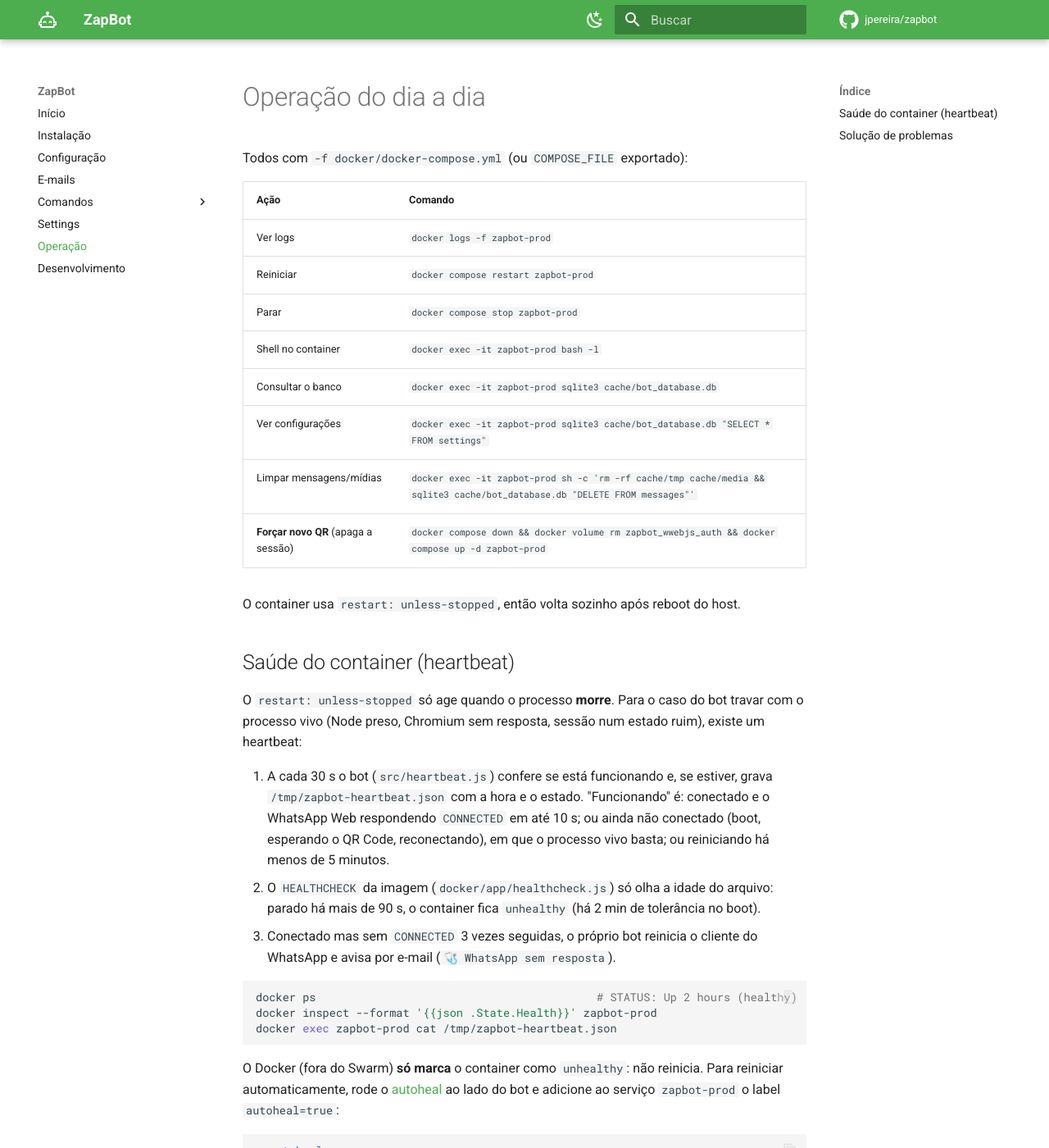
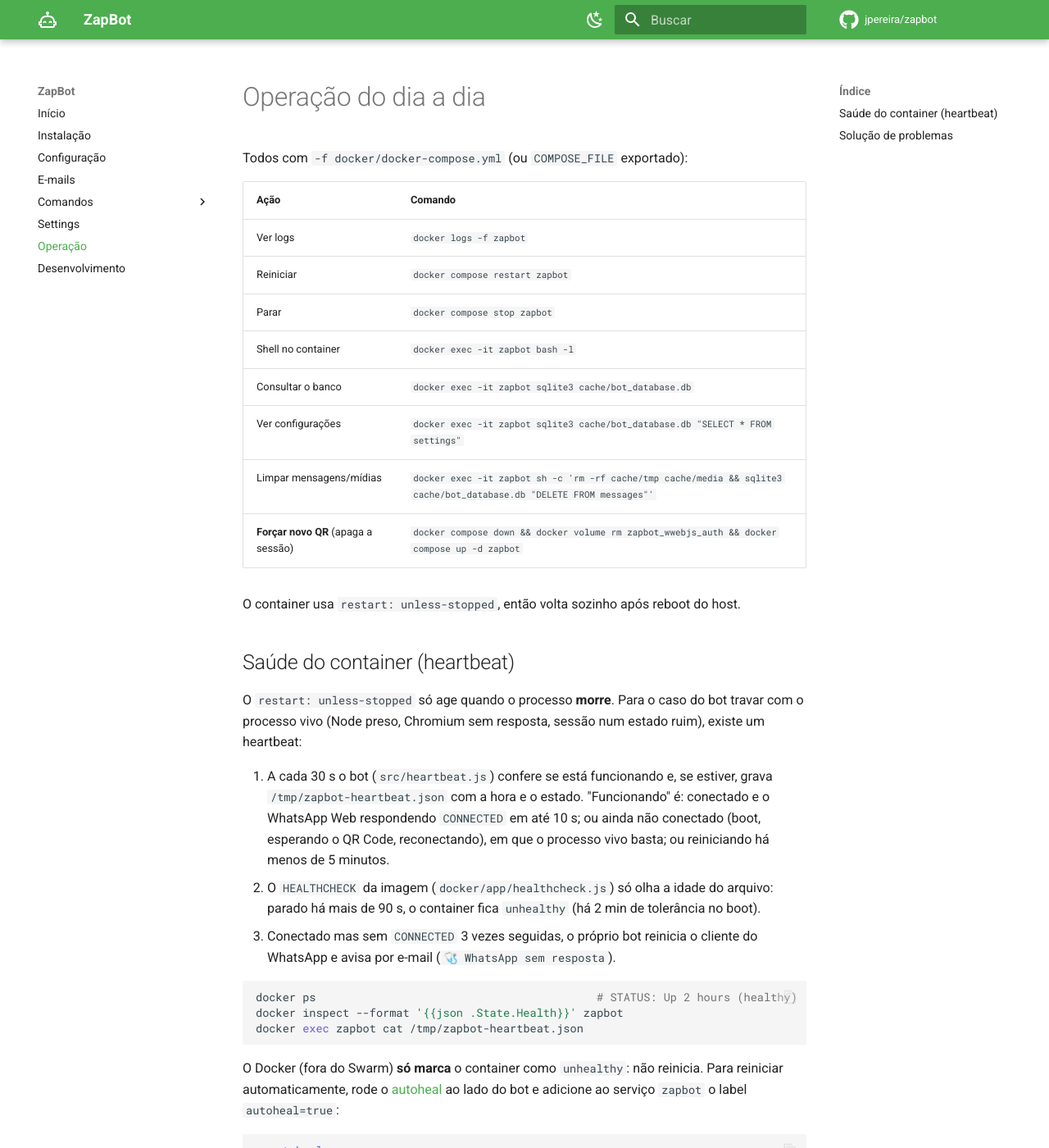
Before and after one commit to jpereira/zapbot, an MkDocs documentation site: the page built from docs/operation.md, in a window 1280 px wide and 1400 px high. Shown: the whole window at 82% size. Built offline with MkDocs 1.6.1 and Material for MkDocs 9.7.7, drawn with Linux system fonts in a browser that asks for light colours; comment, search, counter and statistics services are not loaded; some of the changed text lies outside the part shown.

Commit message:
Rename the zapbot-prod service to zapbot
Service, image, container and hostname in docker-compose.yml, the
Makefile's PROD_SERVICE, the README and the documentation.

The volumes (zapbot_app_cache, zapbot_wwebjs_auth) do not change: the
prefix is the project's, so the WhatsApp session and the database
remain. The deploy and the update commands gain --remove-orphans, which
removes the old zapbot-prod container; without it both would run with
the same session and WhatsApp would drop one of them (CONFLICT).

````diff
--- a/docs/operation.md
+++ b/docs/operation.md
@@ -4,14 +4,14 @@ Todos com `-f docker/docker-compose.yml` (ou `COMPOSE_FILE` exportado):
 
 | Ação | Comando |
 |---|---|
-| Ver logs | `docker logs -f zapbot-prod` |
-| Reiniciar | `docker compose restart zapbot-prod` |
-| Parar | `docker compose stop zapbot-prod` |
-| Shell no container | `docker exec -it zapbot-prod bash -l` |
-| Consultar o banco | `docker exec -it zapbot-prod sqlite3 cache/bot_database.db` |
-| Ver configurações | `docker exec -it zapbot-prod sqlite3 cache/bot_database.db "SELECT * FROM settings"` |
-| Limpar mensagens/mídias | `docker exec -it zapbot-prod sh -c 'rm -rf cache/tmp cache/media && sqlite3 cache/bot_database.db "DELETE FROM messages"'` |
-| **Forçar novo QR** (apaga a sessão) | `docker compose down && docker volume rm zapbot_wwebjs_auth && docker compose up -d zapbot-prod` |
+| Ver logs | `docker logs -f zapbot` |
+| Reiniciar | `docker compose restart zapbot` |
+| Parar | `docker compose stop zapbot` |
+| Shell no container | `docker exec -it zapbot bash -l` |
+| Consultar o banco | `docker exec -it zapbot sqlite3 cache/bot_database.db` |
+| Ver configurações | `docker exec -it zapbot sqlite3 cache/bot_database.db "SELECT * FROM settings"` |
+| Limpar mensagens/mídias | `docker exec -it zapbot sh -c 'rm -rf cache/tmp cache/media && sqlite3 cache/bot_database.db "DELETE FROM messages"'` |
+| **Forçar novo QR** (apaga a sessão) | `docker compose down && docker volume rm zapbot_wwebjs_auth && docker compose up -d zapbot` |
 
 O container usa `restart: unless-stopped`, então volta sozinho após reboot do
 host.
@@ -35,14 +35,14 @@ estado ruim), existe um heartbeat:
 
 ```bash
 docker ps                                          # STATUS: Up 2 hours (healthy)
-docker inspect --format '{{json .State.Health}}' zapbot-prod
-docker exec zapbot-prod cat /tmp/zapbot-heartbeat.json
+docker inspect --format '{{json .State.Health}}' zapbot
+docker exec zapbot cat /tmp/zapbot-heartbeat.json
 ```
 
 O Docker (fora do Swarm) **só marca** o container como `unhealthy`: não
 reinicia. Para reiniciar automaticamente, rode o
 [autoheal](https://github.com/willfarrell/docker-autoheal) ao lado do bot e
-adicione ao serviço `zapbot-prod` o label `autoheal=true`:
+adicione ao serviço `zapbot` o label `autoheal=true`:
 
 ```yaml
   autoheal:
@@ -64,7 +64,7 @@ adicione ao serviço `zapbot-prod` o label `autoheal=true`:
 | `Erro ao enviar QR por email: ... self-signed certificate` / `unable to verify` | O certificado do SMTP não é válido. Use o host oficial do provedor (o nome precisa bater com o certificado). |
 | E-mail do QR chega no spam | `QRCODE_EMAIL_SMTP_FROM` diferente da conta SMTP. |
 | Não chegam os alertas por e-mail | Confira `QRCODE_EMAIL_SMTP_HOST`, `_USER` e `_TO` (sem eles nada é enviado) e o setting `email.alerts` (`/set email.alerts`). Falhas do SMTP aparecem no log como `Alerta por e-mail '...' falhou`. |
-| `docker ps` mostra `(unhealthy)` | O bot parou de gravar o heartbeat. Veja o motivo com `docker inspect --format '{{json .State.Health}}' zapbot-prod` e os logs; reinicie com `docker compose restart zapbot-prod`. Veja [Saúde do container](#saúde-do-container-heartbeat). |
+| `docker ps` mostra `(unhealthy)` | O bot parou de gravar o heartbeat. Veja o motivo com `docker inspect --format '{{json .State.Health}}' zapbot` e os logs; reinicie com `docker compose restart zapbot`. Veja [Saúde do container](#saúde-do-container-heartbeat). |
 | `npm test`: `No such built-in module: node:sqlite` | Node antigo: os testes precisam do Node 22.13+. |
 | `Motivo 'LOGOUT' exige ação manual` | Sessão desconectada pelo celular. Reinicie o container para gerar novo QR. |
 | `Motivo 'CONFLICT' ...` | O WhatsApp Web foi aberto em outro lugar com a mesma sessão, ou há dois containers rodando. |
````
Also changed, not shown: README.md (+7 -5 lines), docs/index.md (+1 -1 lines), docs/installation.md (+15 -8 lines), 2 other files.
